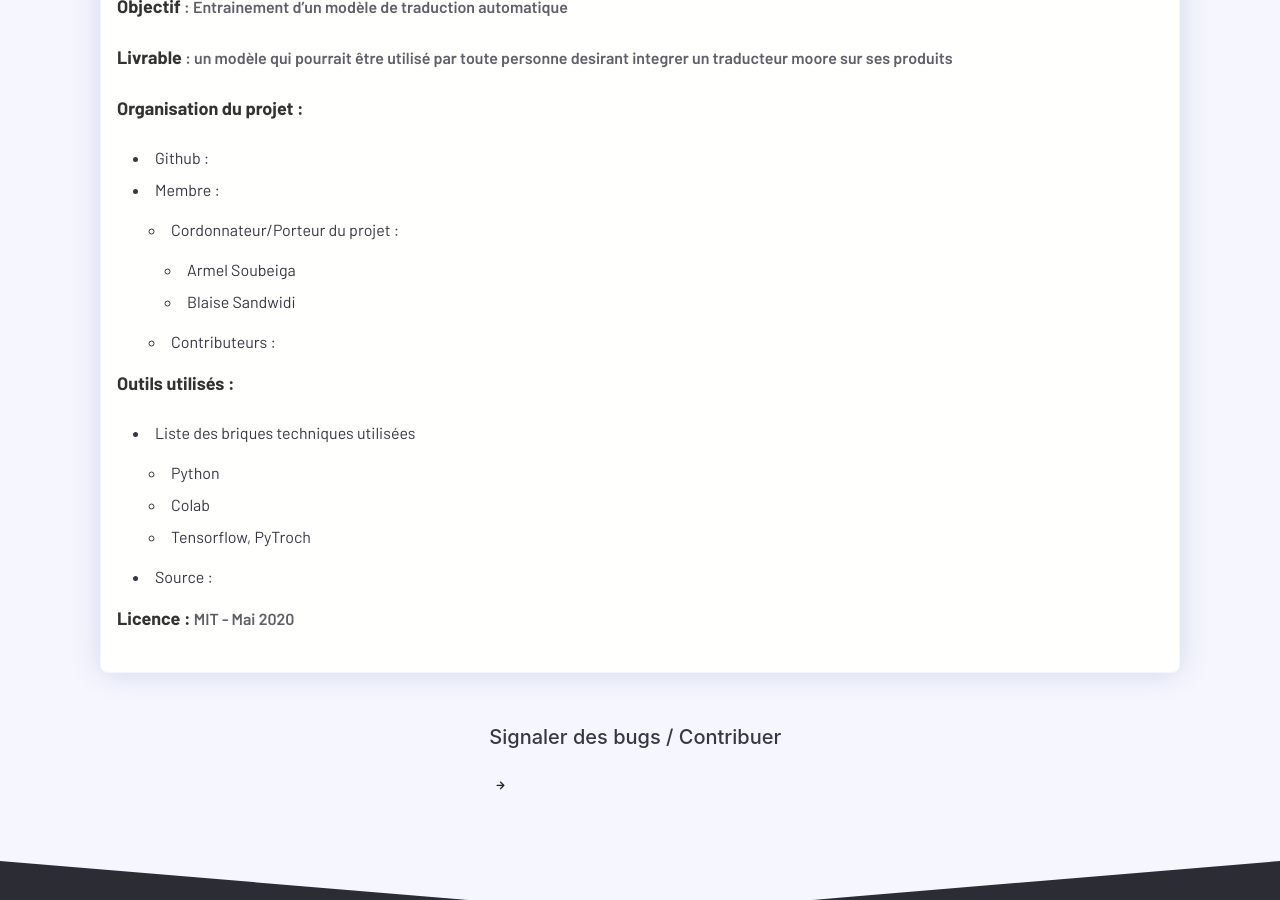
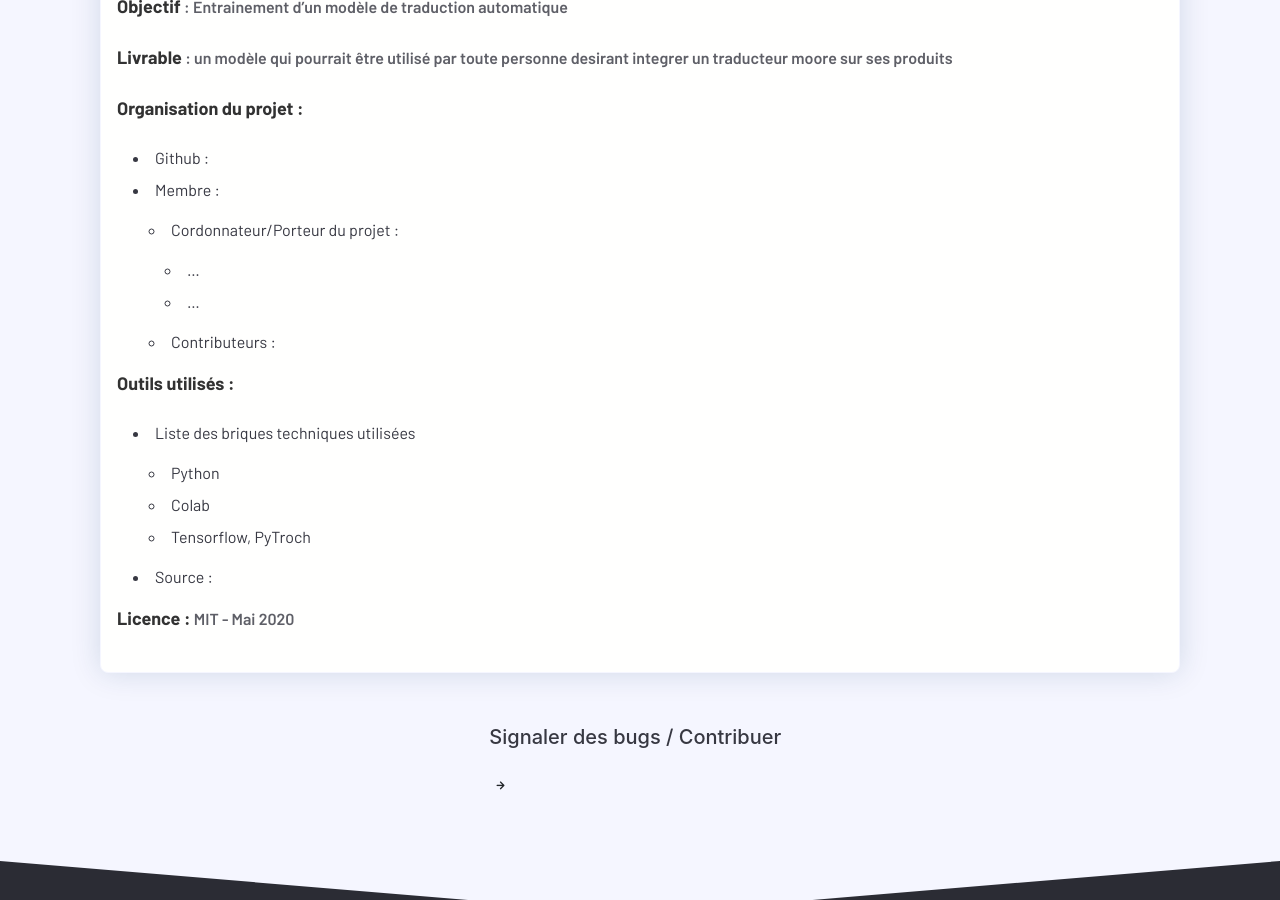
Before and after one commit to traductorlab-bf/traductorlab-bf.github.io, a Jekyll site: the page built from _posts/projet-model-moore-fr/2020-05-26-projet-model-moore-fr.md, in a window 1280 px wide and 900 px high, scrolled down 373 px. Built offline with Jekyll 4.4.1, drawn with Linux system fonts in a browser that asks for light colours; nearby versions of some CDN libraries; comment, search, counter and statistics services are not loaded.

Commit message:
Update 2020-05-26-projet-model-moore-fr.md

```diff
--- a/_posts/projet-model-moore-fr/2020-05-26-projet-model-moore-fr.md
+++ b/_posts/projet-model-moore-fr/2020-05-26-projet-model-moore-fr.md
@@ -20,8 +20,8 @@ short-description:
 - Github :
 - Membre :
     - Cordonnateur/Porteur du projet :
-      - Armel Soubeiga
-      - Blaise Sandwidi
+      - ...
+      - ...
 
      - Contributeurs :
 
```
